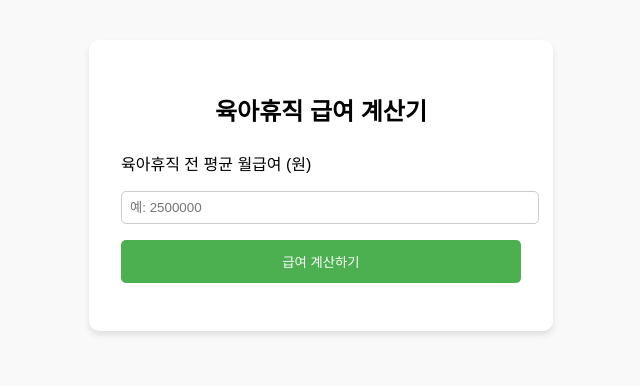
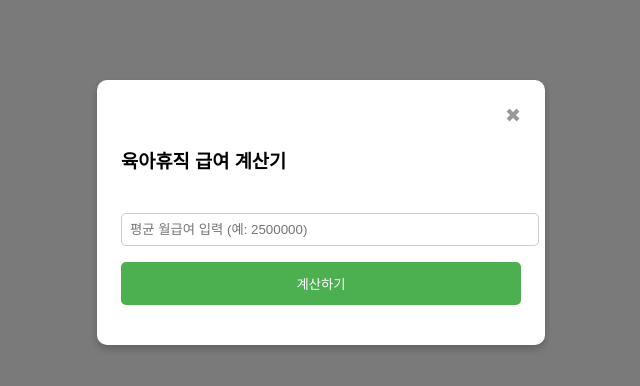
Before and after one commit to bangat/bangat.github.io, a plain HTML site: page index.html in a window 1280 px wide. Shown: the whole page, without its empty margins (319-959 px from the left). Drawn offline with Linux system fonts and the light colour scheme.

Commit message:
Update index.html

```diff
--- a/index.html
+++ b/index.html
@@ -6,35 +6,55 @@
   <meta name="viewport" content="width=device-width, initial-scale=1.0" />
   <title>육아휴직 급여 계산기</title>
 
-  <!-- ✅ 애드센스 코드 삽입 -->
   <script async src="https://pagead2.googlesyndication.com/pagead/js/adsbygoogle.js?client=ca-pub-9242454727842289"
      crossorigin="anonymous"></script>
-
   <style>
     body {
       font-family: Arial, sans-serif;
-      padding: 2rem;
-      background-color: #f9f9f9;
+      margin: 0;
+      background-color: #f4f4f4;
     }
-    .container {
+    .btn {
+      display: inline-block;
+      padding: 0.8rem 1.5rem;
+      background-color: #4CAF50;
+      color: white;
+      border-radius: 8px;
+      text-decoration: none;
+      margin: 1rem auto;
+      text-align: center;
+    }
+    .modal {
+      display: block;
+      position: fixed;
+      top: 10%;
+      left: 50%;
+      transform: translateX(-50%);
+      width: 90%;
       max-width: 400px;
-      margin: 0 auto;
-      background: #fff;
-      padding: 2rem;
+      background: white;
+      padding: 1.5rem;
       border-radius: 10px;
-      box-shadow: 0 4px 6px rgba(0,0,0,0.1);
+      box-shadow: 0 4px 8px rgba(0,0,0,0.2);
+      z-index: 1000;
     }
-    h2 {
-      text-align: center;
-      margin-bottom: 1.5rem;
+    .overlay {
+      display: block;
+      position: fixed;
+      top: 0; left: 0; right: 0; bottom: 0;
+      background: rgba(0,0,0,0.5);
+      z-index: 999;
     }
-    label, input {
-      display: block;
-      width: 100%;
-      margin-bottom: 1rem;
+    .close-btn {
+      text-align: right;
+      font-size: 1.2rem;
+      cursor: pointer;
+      color: #999;
     }
     input[type="number"] {
+      width: 100%;
       padding: 0.5rem;
+      margin: 1rem 0;
       border-radius: 5px;
       border: 1px solid #ccc;
     }
@@ -52,57 +72,89 @@
       font-weight: bold;
       text-align: center;
     }
+    .ad-section {
+      margin: 1.5rem 0;
+      text-align: center;
+    }
   </style>
 </head>
 <body>
-  <div class="container">
-    <h2>육아휴직 급여 계산기</h2>
-    <label for="salary">육아휴직 전 평균 월급여 (원)</label>
-    <input type="number" id="salary" placeholder="예: 2500000" />
-    <button onclick="calculateSalary()">급여 계산하기</button>
-    <div class="result" id="result"></div>
-  </div>
 
-  <!-- 광고 블록 -->
+<div class="overlay" id="overlay"></div>
+
+<div class="modal" id="calcModal">
+  <div class="close-btn" onclick="hideCalc()">✖</div>
+  <h3>육아휴직 급여 계산기</h3>
+
+  <div class="ad-section">
+    <!-- 애드센스 광고 (팝업 상단용) -->
     <ins class="adsbygoogle"
-     style="display:block; text-align:center; margin-top:2rem;"
+         style="display:block; text-align:center;"
          data-ad-client="ca-pub-9242454727842289"
-     data-ad-slot="1234567890"
+         data-ad-slot="1088561203"
          data-ad-format="auto"
          data-full-width-responsive="true"></ins>
     <script>
          (adsbygoogle = window.adsbygoogle || []).push({});
     </script>
+  </div>
+
+  <input type="number" id="salary" placeholder="평균 월급여 입력 (예: 2500000)" />
+  <button onclick="calculateSalary()">계산하기</button>
+  <div class="result" id="result"></div>
+</div>
+
+<div style="padding: 2rem;">
+  <div class="result" id="bottomResult"></div>
+
+  <div class="ad-section">
+    <!-- 애드센스 광고 (하단용) -->
+    <ins class="adsbygoogle"
+         style="display:block; text-align:center;"
+         data-ad-client="ca-pub-9242454727842289"
+         data-ad-slot="1088561203"
+         data-ad-format="auto"
+         data-full-width-responsive="true"></ins>
+    <script>
+         (adsbygoogle = window.adsbygoogle || []).push({});
+    </script>
+  </div>
+</div>
 
 <script>
-    function calculateSalary() {
-      const salary = parseInt(document.getElementById('salary').value);
-      const min = 700000;
-
-      if (!salary || salary <= 0) {
-        document.getElementById('result').innerText = "올바른 월급여를 입력해주세요.";
-        return;
+function hideCalc() {
+  document.getElementById("calcModal").style.display = "none";
+  document.getElementById("overlay").style.display = "none";
 }
 
 function compute(amount, rate, max, months) {
+  const min = 700000;
   let monthly = amount * rate;
   if (monthly > max) monthly = max;
   if (monthly < min) monthly = min;
   return { monthly, total: monthly * months };
 }
 
-      const m1 = compute(salary, 1.0, 2500000, 3); // 1~3개월
-      const m2 = compute(salary, 1.0, 2000000, 3); // 4~6개월
-      const m3 = compute(salary, 0.8, 1600000, 6); // 7~12개월
-
+function calculateSalary() {
+  const salary = parseInt(document.getElementById('salary').value);
+  if (!salary || salary <= 0) {
+    document.getElementById('result').innerText = "올바른 월급여를 입력해주세요.";
+    return;
+  }
+  const m1 = compute(salary, 1.0, 2500000, 3);
+  const m2 = compute(salary, 1.0, 2000000, 3);
+  const m3 = compute(salary, 0.8, 1600000, 6);
   const total = m1.total + m2.total + m3.total;
 
-      document.getElementById('result').innerHTML =
-        `1~3개월: 월 ${m1.monthly.toLocaleString()}원<br>` +
-        `4~6개월: 월 ${m2.monthly.toLocaleString()}원<br>` +
-        `7~12개월: 월 ${m3.monthly.toLocaleString()}원<br><br>` +
-        `<strong>총 수령액: ${total.toLocaleString()}원</strong>`;
+  const resultHTML = `1~3개월: ${m1.monthly.toLocaleString()}원<br>` +
+    `4~6개월: ${m2.monthly.toLocaleString()}원<br>` +
+    `7~12개월: ${m3.monthly.toLocaleString()}원<br><br>` +
+    `<strong>총: ${total.toLocaleString()}원</strong>`;
+
+  document.getElementById('result').innerHTML = resultHTML;
+  document.getElementById('bottomResult').innerHTML = resultHTML;
 }
 </script>
+
 </body>
 </html>
```
Lines whose indentation alone changed are shown as unchanged.
